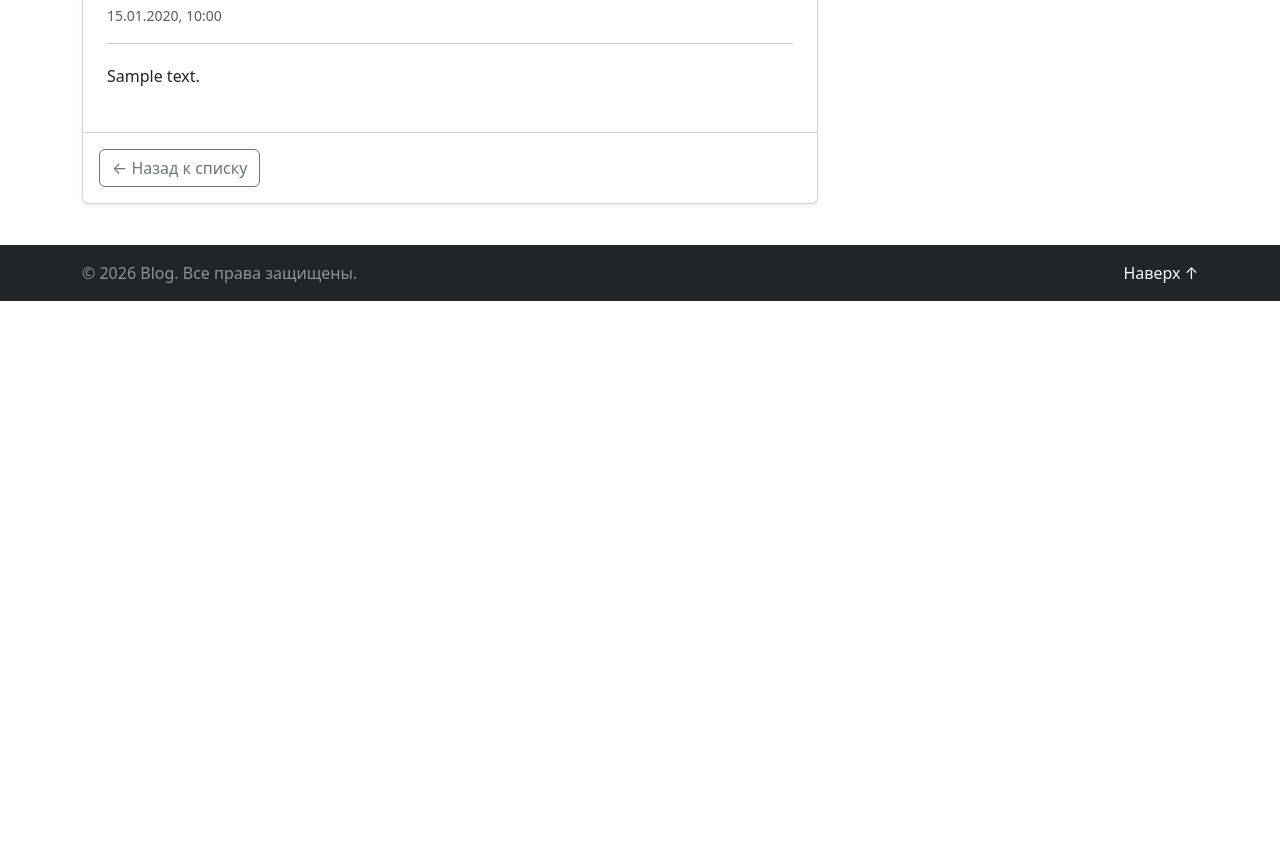
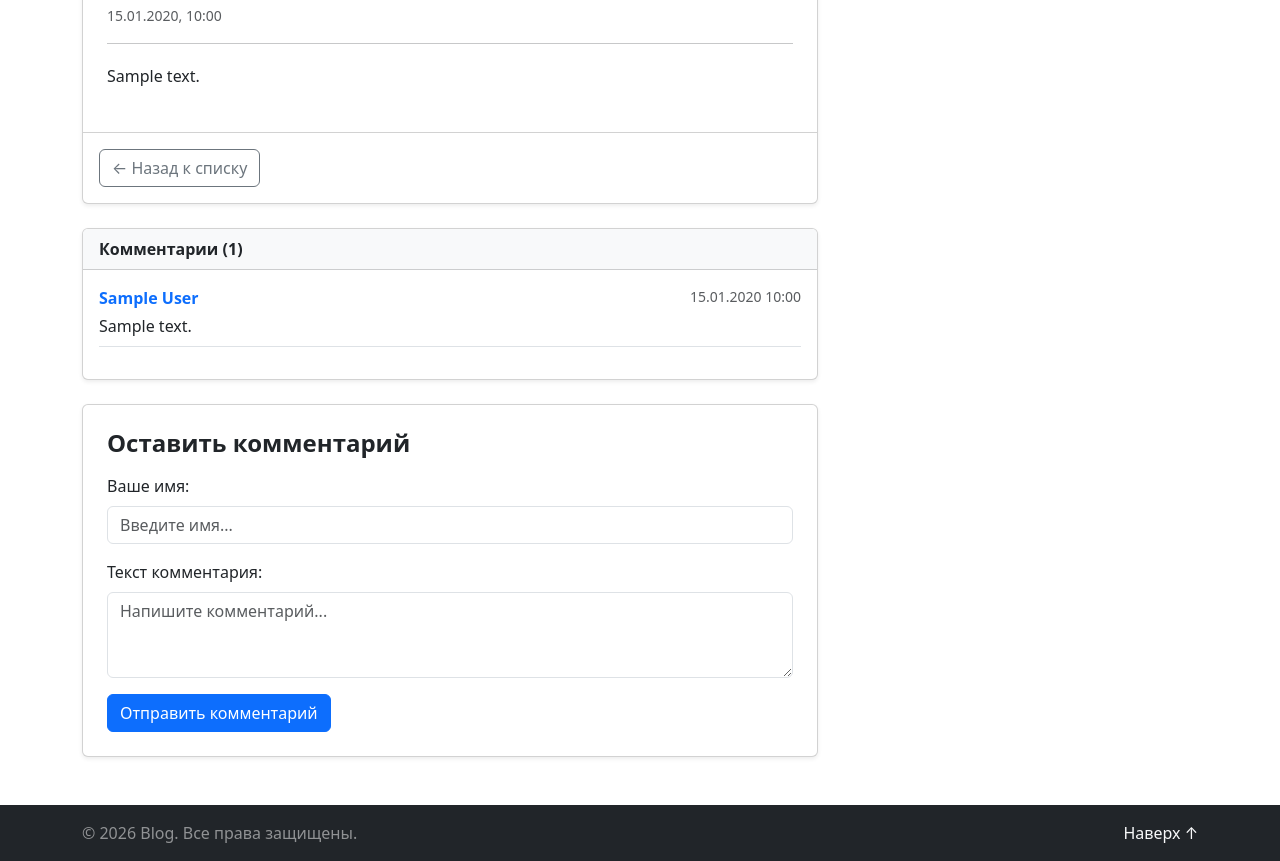
Before and after one commit to FsssM/4_month_django, a Django app: page /1/detail in a window 1280 px wide. Shown: the part 499-1360 px from the top of the page. Before the commit the page ends 800 px from the top, so only its background shows below. Run offline with Django 5.2, Linux system fonts and the light colour scheme; tables that the repository leaves empty hold one stand-in row (values such as "Sample post"); grey boxes marked "Sample" are stand-in pictures.

Commit message:
homework 3-4

```diff
--- a/articles/admin.py
+++ b/articles/admin.py
@@ -1,6 +1,6 @@
 from django.contrib import admin
 
-from articles.models import Article, Category
+from articles.models import Article, Category, Comment
 
 from .models import Catalog
 # Register your models here.
@@ -9,3 +9,4 @@ from .models import Catalog
 admin.site.register(Article)
 admin.site.register(Category)
 admin.site.register(Catalog)
+admin.site.register(Comment)
--- a/articles/models.py
+++ b/articles/models.py
@@ -25,3 +25,13 @@ class Catalog(models.Model):
 
     def __str__(self):
         return self.name
+
+
+class Comment(models.Model):
+    article = models.ForeignKey(Article, on_delete=models.CASCADE, related_name='comments')
+    author_name = models.CharField(max_length=100)
+    text = models.TextField()
+    created_at = models.DateTimeField(auto_now_add=True)
+
+    def __str__(self):
+        return f"{self.author_name} — {self.article.title}"
--- a/articles/templates/articles/detail.html
+++ b/articles/templates/articles/detail.html
@@ -23,9 +23,9 @@
     </ol>
 </nav>
 
-<article class="card shadow-sm">
+<article class="card shadow-sm mb-4">
 
-    <!-- Обложка: пока заглушка. Когда появится поле image — раскомментируйте блок ниже -->
+    <!-- Обложка -->
     {% if article.image %}
         <img src="{{ article.image.url }}" class="card-img-top article-cover" alt="{{ article.title }}">
     {% else %}
@@ -76,11 +76,46 @@
         {% if user.is_authenticated %}
         <div class="d-flex gap-2">
             <a href="{% url 'article_edit' article.pk %}" class="btn btn-outline-primary">Редактировать</a>
-<a href="{% url 'article_delete' article.pk %}" class="btn btn-outline-primary">Удалить</a>
+            <a href="{% url 'article_delete' article.pk %}" class="btn btn-outline-primary">Удалить</a>
         </div>
         {% endif %}
     </div>
 </article>
+
+    <!-- 3-4 домашка!!! -->
+<div class="card shadow-sm mb-4">
+    <div class="card-header fw-semibold bg-light">Комментарии ({{ article.comments.count }})</div>
+    <div class="card-body">
+        {% for comment in article.comments.all %}
+            <div class="mb-3 border-bottom pb-2">
+                <div class="d-flex justify-content-between">
+                    <strong class="text-primary">{{ comment.author_name }}</strong>
+                    <small class="text-muted">{{ comment.created_at|date:"d.m.Y H:i" }}</small>
+                </div>
+                <p class="card-text mt-1">{{ comment.text }}</p>
+            </div>
+        {% empty %}
+            <p class="text-muted mb-0">Комментариев пока нет. Будьте первым!</p>
+        {% endfor %}
+    </div>
+</div>
+
+<div class="card shadow-sm p-4 mb-4">
+    <h4 class="fw-bold text-dark mb-3">Оставить комментарий</h4>
+    <form action="{% url 'add_comment' article.pk %}" method="POST">
+        {% csrf_token %}
+        <div class="mb-3">
+            <label for="author_name" class="form-label">Ваше имя:</label>
+            <input type="text" class="form-control" id="author_name" name="author_name" required placeholder="Введите имя...">
+        </div>
+        <div class="mb-3">
+            <label for="text" class="form-label">Текст комментария:</label>
+            <textarea class="form-control" id="text" name="text" rows="3" required placeholder="Напишите комментарий..."></textarea>
+        </div>
+        <button type="submit" class="btn btn-primary">Отправить комментарий</button>
+    </form>
+</div>
+<!-- ======================================================== -->
 
 <!-- Модалка подтверждения удаления -->
 {% if user.is_authenticated %}
--- a/articles/views.py
+++ b/articles/views.py
@@ -7,6 +7,10 @@ from articles.models import Article
 
 from django.views.generic import ListView
 from .models import Catalog
+
+from django.shortcuts import redirect, get_object_or_404
+from django.views.generic import View
+from .models import Article, Comment
 
 def articles_list(request: HttpRequest) -> HttpResponse:
     articles_list = Article.objects.all()
@@ -55,3 +59,15 @@ class CatalogListView(ListView):
     model = Catalog
     template_name = 'articles/catalog_list.html'
     context_object_name = 'catalogs'
+
+
+class AddCommentView(View):
+    def post(self, request, pk):
+        article = get_object_or_404(Article, pk=pk)
+        author = request.POST.get('author_name')
+        text = request.POST.get('text')
+
+        if author and text:
+            Comment.objects.create(article=article, author_name=author, text=text)
+
+        return redirect('article detail', pk=pk)
--- a/blog/urls.py
+++ b/blog/urls.py
@@ -28,6 +28,7 @@ from articles.views import (
     articles_list,
     homework_one_view,
     CatalogListView,
+    AddCommentView,
 )
 
 urlpatterns = [
@@ -39,6 +40,7 @@ urlpatterns = [
     path("create", article_create, name="article_create"),
     path("homework1/", homework_one_view, name="homework_one"),
     path("catalog/", CatalogListView.as_view(), name="catalog_list"),
+    path("articles/<int:pk>/comment/", AddCommentView.as_view(), name="add_comment"),
 ]
 
 
```
Also changed, not shown: articles/migrations/0004_comment.py (added), articles/photo_2026-04-29_14-40-31.jpg (added).
